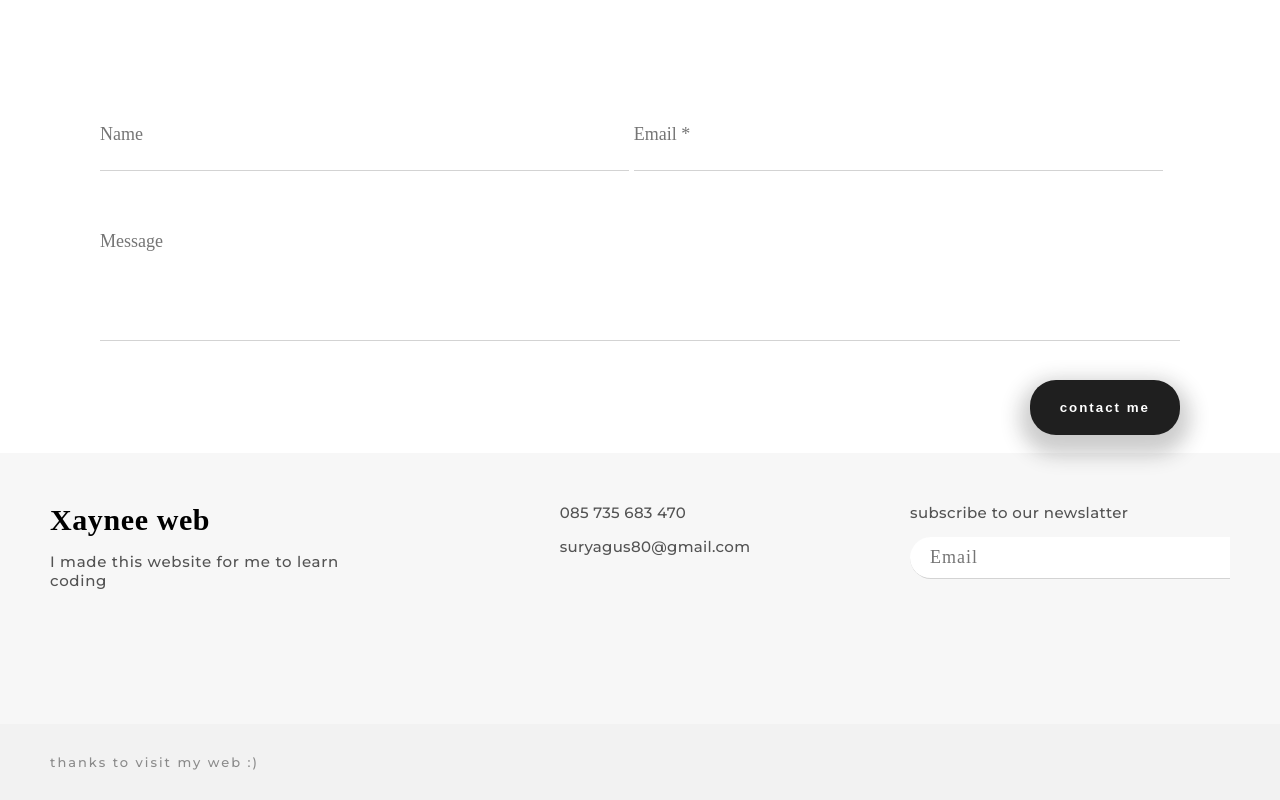
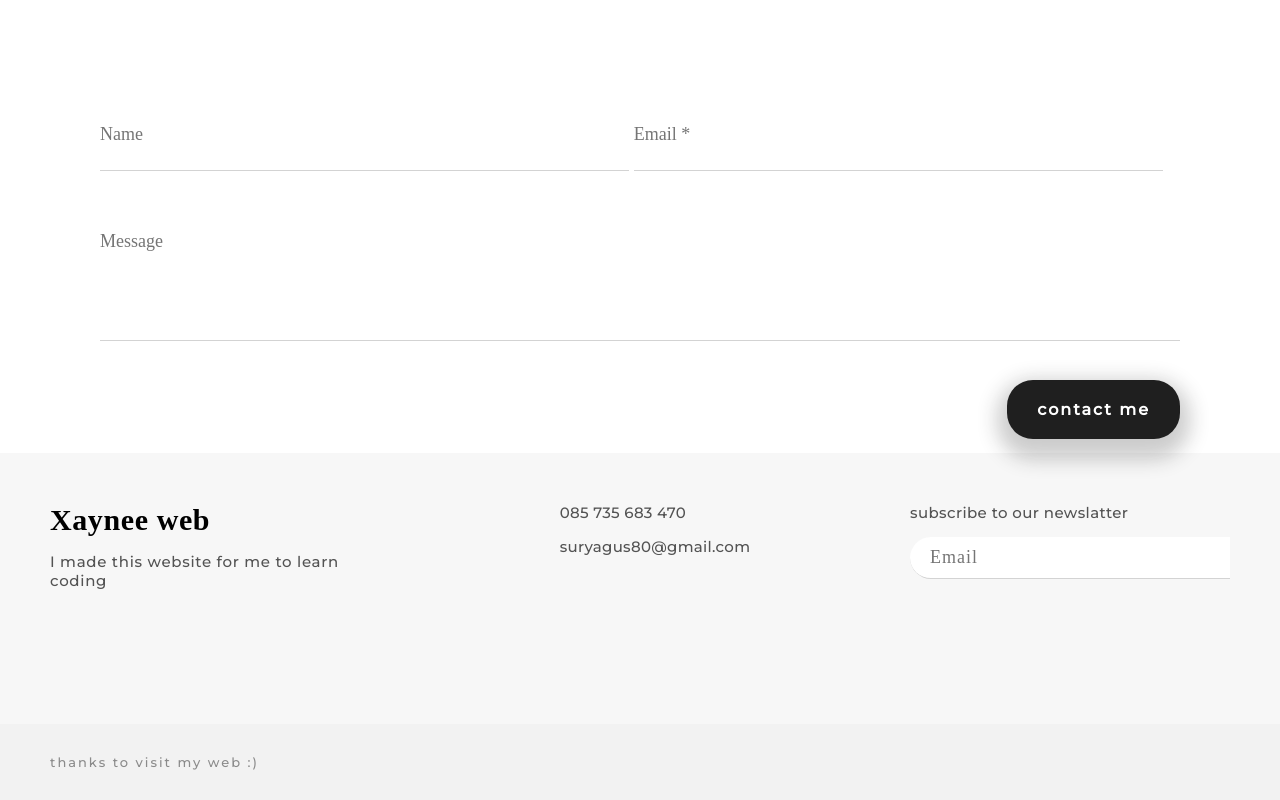
Before and after one commit to Yiusa-Art/Anta-Ultah-Web, a plain HTML site: page index.html in a window 1280 px wide. Shown: the part 3473-4273 px from the top of the page. Drawn offline with nearby package versions, Linux system fonts and the light colour scheme; files whose address does not match are found by name; a web font is replaced by a local one.

Commit message:
Fix Something

```diff
--- a/index.html
+++ b/index.html
@@ -174,7 +174,7 @@
                 <input class="input input_01" type="text" placeholder="Name">
                 <input class="input input_01" type="mail" placeholder="Email *">
                 <textarea class="input" placeholder="Message" cols="30" rows="4"></textarea>
-                <a href="https://wa.me/6285735683470?text=Halo!" target="_blank"><button> contact me</button></a>
+                <a href="https://wa.me/6285735683470?text=Halo!" target="_blank">contact me </a>
             </form>
         </section>
     </main>
--- a/style.css
+++ b/style.css
@@ -305,7 +305,7 @@ ion-icon{
 }
 
 
-.contact-form button{
+.contact-form a{
     float: right;
     padding: 20px 30px;
     border-radius: 26px;
@@ -317,8 +317,9 @@ ion-icon{
     box-shadow: 0px 10px 20px 10px #2221213b;
     transition: box-shadow 0.4s;
     cursor: pointer;
+    text-decoration: none;
 }
-.contact-form button:hover{
+.contact-form a:hover{
     box-shadow: none;
 }
 @media only screen and (min-width: 700px){
```
